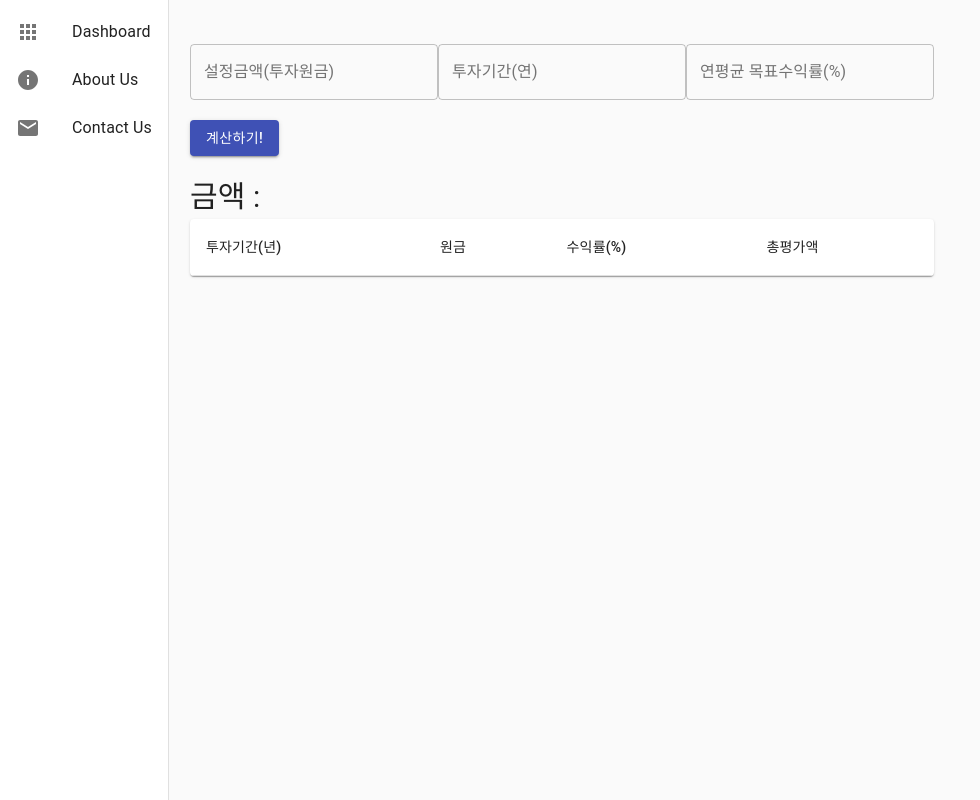
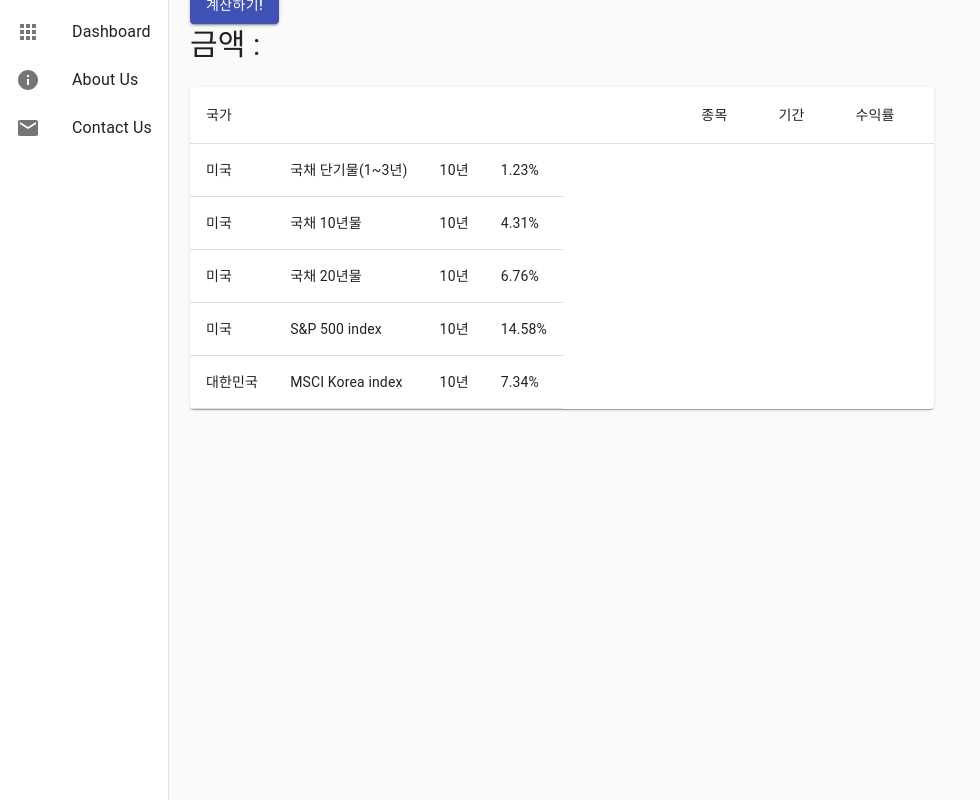
Before and after one commit to jsj9346/firecalc, a React (Create React App) app: page / in a window 1280 px wide. Shown: the whole page, without its empty margins (0-980 px from the left). Built offline with nearby package versions, Linux system fonts and the light colour scheme.

Commit message:
0523-테이블 작업
자산별 수익률표

```diff
--- a/src/About.jsx
+++ b/src/About.jsx
@@ -1,7 +1,7 @@
 import React from "react";
 
 const About = () => {
-  return <div>This is the about page</div>;
+  return <h1>TEST1</h1>;
 };
 
 export default About;
--- a/src/App.js
+++ b/src/App.js
@@ -8,7 +8,7 @@ import { Route, Switch } from "react-router-dom";
 import Drawer from "./Drawer";
 import { makeStyles } from "@material-ui/core/styles";
 //AppBar 추가
-import AppBar from "@material-ui/core/AppBar";
+import AppBar from "./AppBar";
 
 const useStyles = makeStyles({
   container: {
@@ -19,7 +19,6 @@ const useStyles = makeStyles({
 export default function App() {
   const classes = useStyles();
   return (
-
     <div className={classes.container}>
       <Drawer />
       <Switch>
--- a/src/Dashboard.jsx
+++ b/src/Dashboard.jsx
@@ -3,6 +3,8 @@ import CompoundInterest from "./dashboard/compoundInterest";
 
 const Dashboard = props => {
   return <CompoundInterest></CompoundInterest>;
+
+
 };
 
 export default Dashboard;
--- /dev/null
+++ b/src/dashboard/Asset.js
@@ -0,0 +1,19 @@
+import React from 'react';
+import TableRow from '@material-ui/core/TableRow';
+import TableCell from '@material-ui/core/TableCell';
+
+
+class Asset extends React.Component{
+    render(){
+        return (
+            <TableRow>
+                <TableCell>{this.props.nations}</TableCell>
+                <TableCell>{this.props.assetclass}</TableCell>
+                <TableCell>{this.props.period}</TableCell>
+                <TableCell>{this.props.CAGR}</TableCell>
+            </TableRow>
+        )
+    }
+}
+
+export default Asset;
--- a/src/dashboard/compoundInterest.js
+++ b/src/dashboard/compoundInterest.js
@@ -1,26 +1,10 @@
-import React, { useState } from "react";
+import React, { useState, Fragment } from "react";
 import TextField from "@material-ui/core/TextField";
 import Button from "@material-ui/core/Button";
+//import { makeStyles } from '@material-ui/core/styles';
 //테이블 작업용 import
-import { makeStyles } from '@material-ui/core/styles';
-import Table from '@material-ui/core/Table';
-import TableHead from '@material-ui/core/TableHead';
-import TableBody from '@material-ui/core/TableBody';
-import TableCell from '@material-ui/core/TableCell';
-import TableContainer from '@material-ui/core/TableContainer';
-import TableRow from '@material-ui/core/TableRow';
-import Paper from '@material-ui/core/Paper';
+import ReferenceTable from './yeildTable';
 
-//테이블 스타일
-const useStyles = makeStyles({
-  table: {
-    minWidth: 650,
-  },
-});
-
-function createData(years, principal, interest, result) {
-  return {years, principal, interest, result}
-}
 
 const CompoundInterest = () => {
     const [principal, setPrincipal] = useState();
@@ -33,12 +17,7 @@ const CompoundInterest = () => {
       const result = principal * Math.pow(1 + interest, years);
       setResult(result.toFixed(2));
     };
-//Dynamic inputting table row
-//연도 시작값 =0, Break는 설정한 연도
-function createTable(years, principal, interest, result ) {
-  return {};
 
-}
 
 return (
       <>
@@ -81,26 +60,12 @@ return (
               계산하기!
             </Button>
             <br />
+            <div style={{ fontSize: "30px" }}>금액 : {result}</div>
+            {/* 일단 요기에다가 테이블작업 시작*/}
             <br />
-            <div style={{ fontSize: "30px" }}>금액 : {result}</div>
-
-            {/* 일단 요기에다가 테이블작업 시작*/}
-
-            <TableContainer component={Paper}>
-              <Table aria-label="simple table">
-                <TableHead>
-                  <TableRow>
-                    <TableCell>투자기간(년)</TableCell>
-                    <TableCell>원금</TableCell>
-                    <TableCell>수익률(%)</TableCell>
-                    <TableCell>총평가액</TableCell>
-                  </TableRow>
-                </TableHead>
-                <TableBody>
-
-                </TableBody>
-              </Table>
-            </TableContainer>
+            <div>
+              <ReferenceTable></ReferenceTable>
+            </div>
           </form>
         </div>
       </>
--- /dev/null
+++ b/src/dashboard/yeildTable.js
@@ -0,0 +1,73 @@
+import React, { Component } from 'react'
+import { makeStyles } from "@material-ui/core/styles";
+import Table from '@material-ui/core/Table';
+import TableHead from '@material-ui/core/TableHead';
+import TableBody from '@material-ui/core/TableBody';
+import TableCell from '@material-ui/core/TableCell';
+import TableRow from '@material-ui/core/TableRow';
+import TableContainer from "@material-ui/core/TableContainer";
+import Paper from '@material-ui/core/Paper';
+import Asset from './Asset';
+
+
+
+const AssetData = [
+  {
+    'nations':'미국',
+    'assetclass':'국채 단기물(1~3년)',
+    'period':'10년',
+    'CAGR':'1.23%'
+  },
+  {
+    'nations':'미국',
+    'assetclass':'국채 10년물',
+    'period':'10년',
+    'CAGR':'4.31%'
+  },
+  {
+    'nations':'미국',
+    'assetclass':'국채 20년물',
+    'period':'10년',
+    'CAGR':'6.76%'
+  },
+  {
+    'nations':'미국',
+    'assetclass':'S&P 500 index',
+    'period':'10년',
+    'CAGR':'14.58%'
+  },
+  {
+    'nations':'대한민국',
+    'assetclass':'MSCI Korea index',
+    'period':'10년',
+    'CAGR':'7.34%'
+  },
+]
+
+class CreateTable extends Component {
+  render() {
+    return(
+      <TableContainer component={Paper}>
+        <Table>
+          <TableHead>
+            <TableRow>
+              <TableCell>국가</TableCell>
+              <TableCell>종목</TableCell>
+              <TableCell>기간</TableCell>
+              <TableCell>수익률</TableCell>
+            </TableRow>
+          </TableHead>
+          <TableBody>
+            <TableRow>
+              {AssetData.map(c=>{
+                return <Asset key={c.nations} nations={c.nations} assetclass={c.assetclass} period={c.period} CAGR={c.CAGR} />
+              })}
+            </TableRow>
+          </TableBody>
+        </Table>
+      </TableContainer>
+    )
+  }
+}
+
+export default CreateTable;
```
Also changed, not shown: src/dashboard/growthTable.js (deleted, +0 -13 lines), src/dashboard/growthTable_Backup.js (deleted, +0 -60 lines), 1 other file (tests, documents, lock files or other folders).
